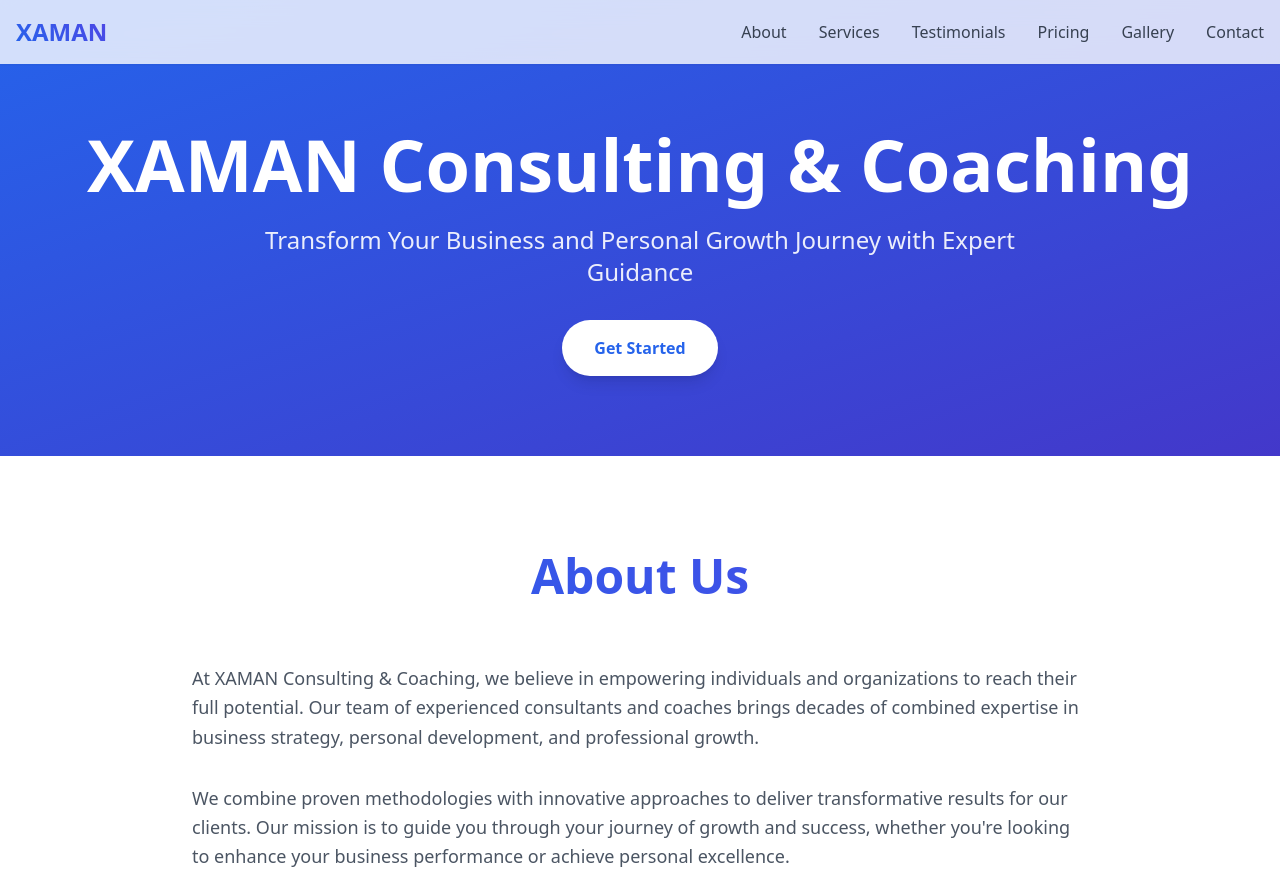
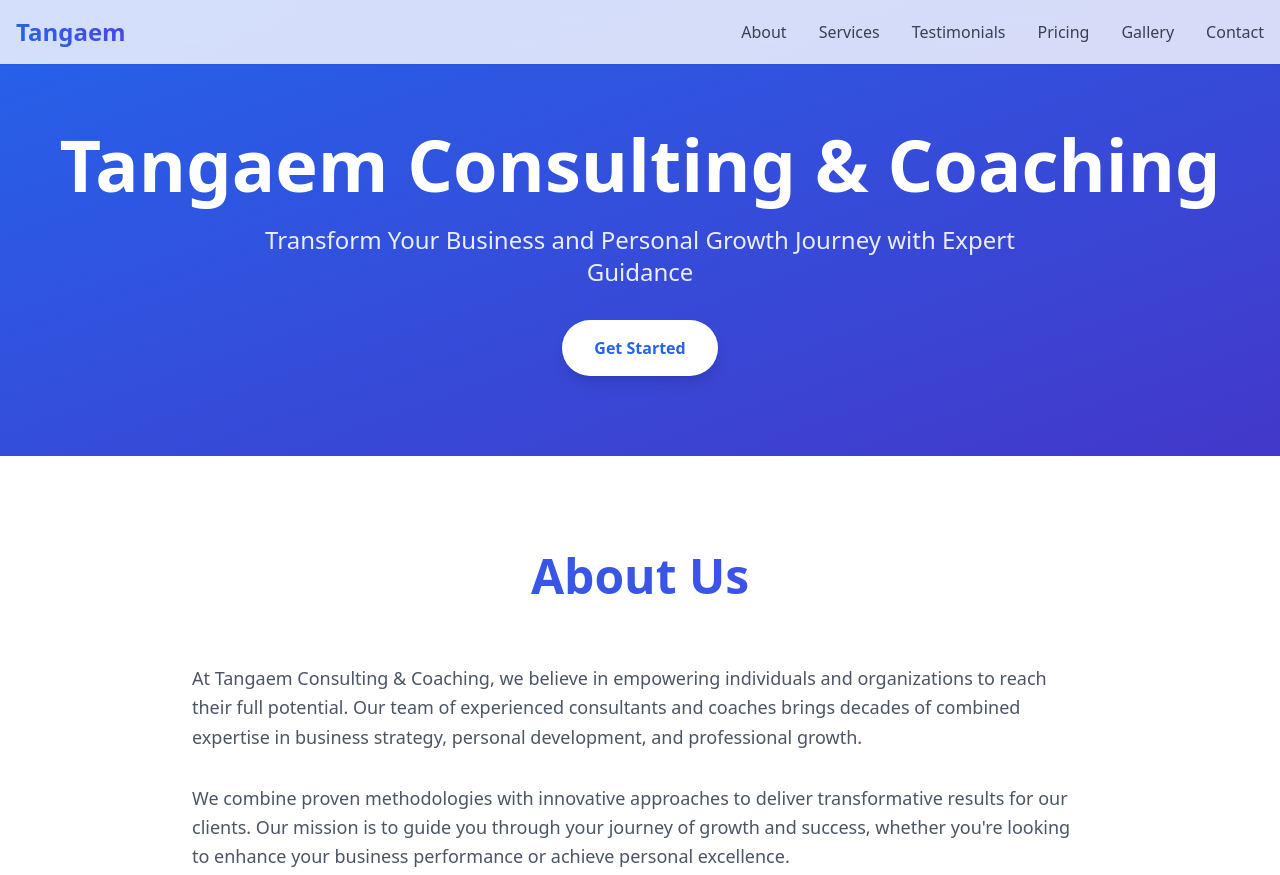
Before and after one commit to tangernconlact/tangam09, a plain HTML site: page index.html in a window 1280 px wide. Shown: the top 875 px of the page. Drawn offline with nearby package versions, Linux system fonts and the light colour scheme.

Commit message:
Update index.html

```diff
--- a/index.html
+++ b/index.html
@@ -3,7 +3,7 @@
 <head>
     <meta charset="UTF-8">
     <meta name="viewport" content="width=device-width, initial-scale=1.0">
-    <title>XAMAN Consulting & Coaching | Professional Growth Solutions</title>
+    <title>Tangaem Consulting & Coaching | Professional Growth Solutions</title>
     <script src="https://cdn.tailwindcss.com"></script>
     <link rel="stylesheet" href="https://cdnjs.cloudflare.com/ajax/libs/font-awesome/6.0.0/css/all.min.css">
     <style>
@@ -49,7 +49,7 @@
     <nav class="fixed w-full bg-white/80 backdrop-blur-md shadow-sm z-50">
         <div class="container mx-auto px-4 py-4">
             <div class="flex justify-between items-center">
-                <a href="#" class="text-2xl font-bold gradient-text">XAMAN</a>
+                <a href="#" class="text-2xl font-bold gradient-text">Tangaem</a>
                 <div class="hidden md:flex space-x-8">
                     <a href="#about" class="nav-link text-gray-700 hover:text-blue-600">About</a>
                     <a href="#services" class="nav-link text-gray-700 hover:text-blue-600">Services</a>
@@ -68,7 +68,7 @@
     <div id="mobileMenu" class="fixed inset-0 bg-white z-40 transform translate-x-full transition-transform duration-300 ease-in-out md:hidden">
         <div class="container mx-auto px-4 py-8">
             <div class="flex justify-between items-center mb-8">
-                <a href="#" class="text-2xl font-bold gradient-text">XAMAN</a>
+                <a href="#" class="text-2xl font-bold gradient-text">Tangaem</a>
             </div>
             <div class="flex flex-col space-y-6">
                 <a href="#about" class="text-xl text-gray-700 hover:text-blue-600">About</a>
@@ -83,7 +83,7 @@
 
     <section class="pt-32 pb-20 hero-pattern bg-gradient-to-br from-blue-600 to-indigo-700">
         <div class="container mx-auto px-4 text-center">
-            <h1 class="text-5xl md:text-7xl font-bold text-white mb-6">XAMAN Consulting & Coaching</h1>
+            <h1 class="text-5xl md:text-7xl font-bold text-white mb-6">Tangaem Consulting & Coaching</h1>
             <p class="text-xl md:text-2xl text-white/90 mb-8 max-w-3xl mx-auto">Transform Your Business and Personal Growth Journey with Expert Guidance</p>
             <a href="#contact" class="inline-block bg-white text-blue-600 px-8 py-4 rounded-full font-semibold hover:bg-gray-100 transition duration-300 shadow-lg hover:shadow-xl">Get Started</a>
         </div>
@@ -93,7 +93,7 @@
         <div class="container mx-auto px-4">
             <h2 class="text-4xl md:text-5xl font-bold text-center mb-16 gradient-text">About Us</h2>
             <div class="max-w-4xl mx-auto text-gray-600 text-lg">
-                <p class="mb-8 leading-relaxed">At XAMAN Consulting & Coaching, we believe in empowering individuals and organizations to reach their full potential. Our team of experienced consultants and coaches brings decades of combined expertise in business strategy, personal development, and professional growth.</p>
+                <p class="mb-8 leading-relaxed">At Tangaem Consulting & Coaching, we believe in empowering individuals and organizations to reach their full potential. Our team of experienced consultants and coaches brings decades of combined expertise in business strategy, personal development, and professional growth.</p>
                 <p class="leading-relaxed">We combine proven methodologies with innovative approaches to deliver transformative results for our clients. Our mission is to guide you through your journey of growth and success, whether you're looking to enhance your business performance or achieve personal excellence.</p>
             </div>
         </div>
@@ -134,7 +134,7 @@
                         <i class="fas fa-star text-yellow-400"></i>
                         <i class="fas fa-star text-yellow-400"></i>
                     </div>
-                    <p class="text-gray-600 text-lg mb-6">"XAMAN's consulting services transformed our business strategy and helped us achieve unprecedented growth."</p>
+                    <p class="text-gray-600 text-lg mb-6">"Tangaem's consulting services transformed our business strategy and helped us achieve unprecedented growth."</p>
                     <p class="font-semibold text-gray-800">- Sarah Johnson, CEO TechCorp</p>
                 </div>
                 <div class="bg-gray-50 p-8 rounded-2xl shadow-lg">
@@ -236,7 +236,7 @@
         <div class="container mx-auto px-4">
             <h2 class="text-4xl md:text-5xl font-bold text-center mb-16 gradient-text">Contact Us</h2>
             <div class="max-w-2xl mx-auto">
-                <form action="mailto:contact@xamanconsulting.com" method="post" enctype="text/plain" class="space-y-6">
+                <form action="mailto:contact@Tangaemconsulting.com" method="post" enctype="text/plain" class="space-y-6">
                     <div>
                         <label for="name" class="block text-gray-700 mb-2 font-medium">Name</label>
                         <input type="text" id="name" name="name" required class="w-full px-4 py-3 border rounded-lg focus:outline-none focus:border-blue-600 focus:ring-2 focus:ring-blue-200">
@@ -259,7 +259,7 @@
         <div class="container mx-auto px-4">
             <div class="flex flex-col md:flex-row justify-between items-center">
                 <div class="mb-6 md:mb-0">
-                    <h3 class="text-3xl font-bold gradient-text mobile-text-center">XAMAN</h3>
+                    <h3 class="text-3xl font-bold gradient-text mobile-text-center">Tangaem</h3>
                     <p class="text-gray-400 mt-2">Consulting & Coaching</p>
                 </div>
                 <div class="flex space-x-6">
@@ -269,7 +269,7 @@
                 </div>
             </div>
             <div class="mt-8 text-center text-gray-400">
-                <p>&copy; <span id="currentYear"></span> XAMAN Consulting & Coaching. All rights reserved.</p>
+                <p>&copy; <span id="currentYear"></span> Tangaem Consulting & Coaching. All rights reserved.</p>
                 <a href="privacy-policy.html" class="text-gray-400 hover:text-white mt-2 inline-block">Privacy Policy</a>
             </div>
         </div>
@@ -407,4 +407,5 @@
         });
     </script>
 </body>
+
 </html>
```
